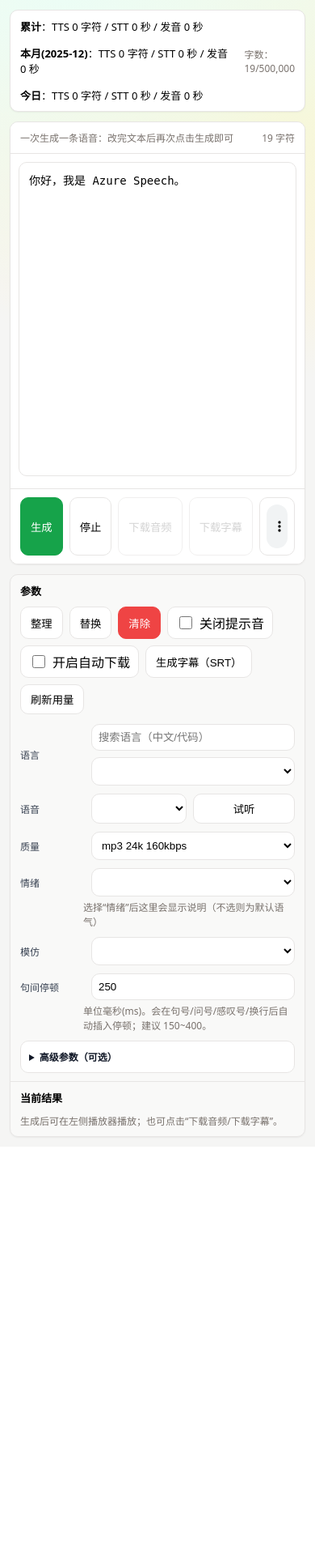
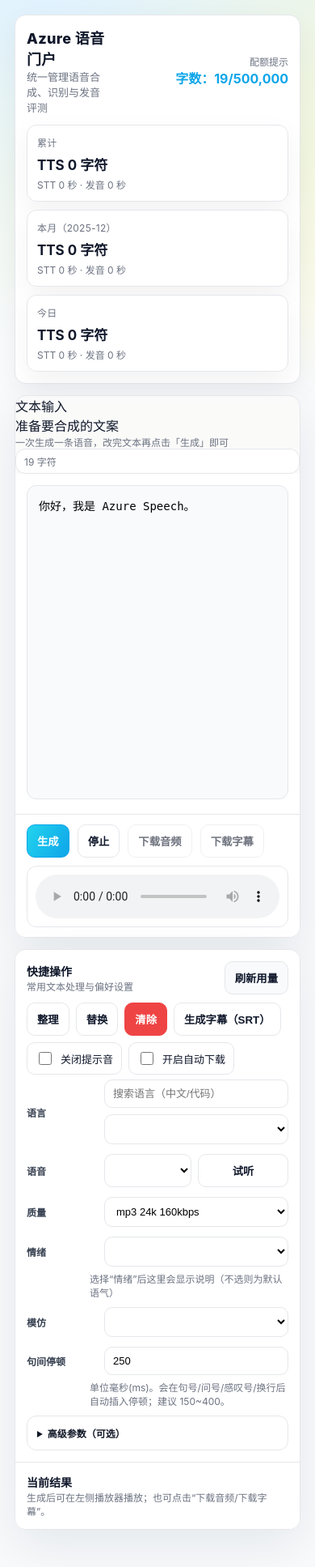
Before and after one commit to sdacasda/TTS, a FastAPI app: page / in a window 390 px wide. Shown: the whole page at 81% size. Before the commit the page ends 1406 px from the top, so only its background shows below. Run offline with FastAPI, Linux system fonts and the light colour scheme; data that the repository does not hold is empty.

Commit message:
Refine frontend panel layout and styling

```diff
--- a/ttl/backend/app/static/app.js
+++ b/ttl/backend/app/static/app.js
@@ -14,9 +14,21 @@
   const limit = Number(u?.limits?.tts_chars);
   if (Number.isFinite(limit) && limit > 0) state.ttsCharsLimit = limit;
   bar.innerHTML = `
-    <div><b>累计</b>：TTS ${fmt(u.all_time.tts_chars)} 字符 / STT ${fmt(u.all_time.stt_seconds)} 秒 / 发音 ${fmt(u.all_time.pron_seconds)} 秒</div>
-    <div><b>本月(${u.month_key})</b>：TTS ${fmt(u.month.tts_chars)} 字符 / STT ${fmt(u.month.stt_seconds)} 秒 / 发音 ${fmt(u.month.pron_seconds)} 秒</div>
-    <div><b>今日</b>：TTS ${fmt(u.today.tts_chars)} 字符 / STT ${fmt(u.today.stt_seconds)} 秒 / 发音 ${fmt(u.today.pron_seconds)} 秒</div>
+    <div class="metric">
+      <div class="label">累计</div>
+      <div class="value">TTS ${fmt(u.all_time.tts_chars)} 字符</div>
+      <div class="meta">STT ${fmt(u.all_time.stt_seconds)} 秒 · 发音 ${fmt(u.all_time.pron_seconds)} 秒</div>
+    </div>
+    <div class="metric">
+      <div class="label">本月（${u.month_key}）</div>
+      <div class="value">TTS ${fmt(u.month.tts_chars)} 字符</div>
+      <div class="meta">STT ${fmt(u.month.stt_seconds)} 秒 · 发音 ${fmt(u.month.pron_seconds)} 秒</div>
+    </div>
+    <div class="metric">
+      <div class="label">今日</div>
+      <div class="value">TTS ${fmt(u.today.tts_chars)} 字符</div>
+      <div class="meta">STT ${fmt(u.today.stt_seconds)} 秒 · 发音 ${fmt(u.today.pron_seconds)} 秒</div>
+    </div>
   `;
   updateCharCount();
 }
--- a/ttl/backend/app/templates/index.html
+++ b/ttl/backend/app/templates/index.html
@@ -6,49 +6,154 @@
     <title>Azure 语音门户</title>
     <style>
       :root {
-        --border: #e7e5e4;
-        --muted: #78716c;
-        --bg: rgba(255, 255, 255, .88);
-        --panel: rgba(250, 250, 249, .92);
-        --brand: #16a34a;
-        --shadow: 0 1px 2px rgba(0,0,0,.05);
+        --border: #e5e7eb;
+        --muted: #6b7280;
+        --bg: rgba(255, 255, 255, 0.92);
+        --panel: rgba(250, 250, 249, 0.95);
+        --brand: #0ea5e9;
+        --shadow: 0 20px 60px rgba(15, 23, 42, 0.08);
+        --shadow-soft: 0 10px 30px rgba(15, 23, 42, 0.05);
       }
-      body { font-family: ui-sans-serif, system-ui, -apple-system, Segoe UI, Roboto, Helvetica, Arial; margin: 0; background: radial-gradient(1200px 600px at 20% 0%, #ecfdf5 0%, rgba(236,253,245,0) 60%), radial-gradient(1000px 600px at 90% 10%, #fef3c7 0%, rgba(254,243,199,0) 55%), #f5f5f4; }
-      .wrap { padding: 12px; max-width: 1320px; margin: 0 auto; }
-      .bar { background: #fff; border: 1px solid var(--border); border-radius: 10px; box-shadow: var(--shadow); }
-      .usage { display:flex; align-items:center; justify-content:space-between; gap: 12px; padding: 10px 12px; font-size: 13px; }
-      .usage .left { display:flex; gap: 14px; flex-wrap: wrap; }
-      .usage strong { font-weight: 700; }
-      .toolbar { display:flex; align-items:center; justify-content:flex-end; gap: 8px; padding: 10px 12px; border-top: 1px solid var(--border); flex-wrap: wrap; }
-      .toolbar .spacer { display:none; }
-      .layout { display:grid; grid-template-columns: 1fr 380px; gap: 12px; margin-top: 12px; }
-      .panel { background: var(--bg); border: 1px solid var(--border); border-radius: 10px; box-shadow: var(--shadow); overflow: hidden; }
-      .editorHead { display:flex; align-items:center; justify-content:space-between; padding: 10px 12px; border-bottom: 1px solid var(--border); background: #fff; }
-      .editorHead .muted { font-size: 12px; color: var(--muted); }
-      .editor { padding: 10px; background: #fff; }
-      textarea { width: 100%; height: calc(100vh - 270px); min-height: 420px; resize: none; border: 1px solid var(--border); border-radius: 10px; padding: 12px; box-sizing: border-box; font-size: 14px; line-height: 1.55; }
-      .actions { display:flex; gap: 8px; flex-wrap: wrap; padding: 10px 12px; border-top: 1px solid var(--border); background: #fff; }
-      button { padding: 8px 12px; cursor: pointer; border-radius: 10px; border: 1px solid var(--border); background: #fff; transition: background .15s, border-color .15s, transform .05s; }
-      button:hover { background: #f9fafb; }
+      body {
+        font-family: "Inter", ui-sans-serif, system-ui, -apple-system, Segoe UI, Roboto,
+          Helvetica, Arial;
+        margin: 0;
+        background: radial-gradient(1200px 700px at 15% 0%, #e0f2fe 0%, rgba(224, 242, 254, 0) 60%),
+          radial-gradient(1100px 700px at 90% 5%, #fef9c3 0%, rgba(254, 249, 195, 0) 55%),
+          #f8fafc;
+        color: #0f172a;
+      }
+      .wrap { padding: 18px; max-width: 1340px; margin: 0 auto 28px; box-sizing: border-box; }
+      .bar {
+        background: #fff;
+        border: 1px solid var(--border);
+        border-radius: 14px;
+        box-shadow: var(--shadow-soft);
+        padding: 14px;
+      }
+      .barHead {
+        display: flex;
+        align-items: center;
+        justify-content: space-between;
+        gap: 12px;
+        margin-bottom: 12px;
+      }
+      .brand { font-size: 18px; font-weight: 800; letter-spacing: 0.02em; }
+      .sub { color: var(--muted); font-size: 13px; }
+      .quotaBox { text-align: right; min-width: 210px; }
+      .quotaVal { font-weight: 700; color: #0ea5e9; }
+      .usageGrid {
+        display: grid;
+        grid-template-columns: repeat(auto-fit, minmax(220px, 1fr));
+        gap: 10px;
+      }
+      .metric {
+        background: var(--bg);
+        border: 1px solid var(--border);
+        border-radius: 12px;
+        padding: 12px;
+        box-shadow: var(--shadow-soft);
+      }
+      .metric .label { font-size: 12px; color: var(--muted); letter-spacing: 0.02em; text-transform: uppercase; }
+      .metric .value { font-size: 17px; font-weight: 700; margin: 6px 0 4px; }
+      .metric .meta { font-size: 12px; color: var(--muted); }
+
+      .layout { display: grid; grid-template-columns: 1fr 380px; gap: 14px; margin-top: 14px; }
+      .panel {
+        background: var(--panel);
+        border: 1px solid var(--border);
+        border-radius: 14px;
+        box-shadow: var(--shadow);
+        overflow: hidden;
+      }
+      .panelHead {
+        display: flex;
+        align-items: center;
+        justify-content: space-between;
+        padding: 14px;
+        border-bottom: 1px solid var(--border);
+        background: #fff;
+      }
+      .panelHead .eyebrow { font-size: 11px; letter-spacing: 0.08em; color: var(--muted); text-transform: uppercase; }
+      .panelHead .title { font-size: 17px; font-weight: 700; }
+      .editor { padding: 14px; background: #fff; }
+      textarea {
+        width: 100%;
+        height: calc(100vh - 320px);
+        min-height: 420px;
+        resize: none;
+        border: 1px solid var(--border);
+        border-radius: 12px;
+        padding: 14px;
+        box-sizing: border-box;
+        font-size: 14px;
+        line-height: 1.6;
+        background: #f8fafc;
+      }
+      .actions {
+        display: flex;
+        gap: 10px;
+        flex-wrap: wrap;
+        padding: 12px 14px;
+        border-top: 1px solid var(--border);
+        background: #fff;
+        align-items: stretch;
+      }
+      button {
+        padding: 10px 12px;
+        cursor: pointer;
+        border-radius: 10px;
+        border: 1px solid var(--border);
+        background: #fff;
+        transition: background 0.15s, border-color 0.15s, transform 0.05s, box-shadow 0.15s;
+        font-weight: 600;
+        color: #0f172a;
+      }
+      button:hover { background: #f8fafc; box-shadow: var(--shadow-soft); }
       button:active { transform: translateY(1px); }
-      button:disabled { opacity: .6; cursor: not-allowed; }
-      button.primary { background: var(--brand); border-color: var(--brand); color: #fff; }
-      button.primary:hover { background: #15803d; border-color: #15803d; }
-      button.danger { background: #ef4444; border-color: #ef4444; color: #fff; }
+      button:disabled { opacity: .6; cursor: not-allowed; box-shadow: none; }
+      button.primary { background: linear-gradient(120deg, #22d3ee, #0ea5e9); border-color: #0ea5e9; color: #fff; }
+      button.primary:hover { background: linear-gradient(120deg, #06b6d4, #0284c7); border-color: #0284c7; }
+      button.danger { background: #ef4444; border-color: #ef4444; color: #fff; box-shadow: none; }
       button.danger:hover { background: #dc2626; border-color: #dc2626; }
-      .pill { display:flex; align-items:center; gap: 8px; padding: 8px; border: 1px solid var(--border); border-radius: 10px; background: #fff; }
-      .switch { display:inline-flex; align-items:center; gap: 6px; user-select:none; }
+      button.ghost { background: #f8fafc; }
+      .pill {
+        display: flex;
+        align-items: center;
+        gap: 8px;
+        padding: 10px;
+        border: 1px solid var(--border);
+        border-radius: 12px;
+        background: #fff;
+      }
+      .pill.slim { padding: 6px 10px; }
+      .switch { display: inline-flex; align-items: center; gap: 8px; user-select: none; font-size: 13px; }
       .switch input { width: 16px; height: 16px; }
 
-      .toolbox { display:flex; flex-wrap: wrap; gap: 8px; margin: 6px 0 12px; }
-      .toolbox .switch { padding: 7px 10px; border: 1px solid var(--border); border-radius: 10px; background: #fff; }
+      .toolbox { display: grid; gap: 8px; margin: 4px 0 6px; }
+      .toolbox .rowline { display: flex; flex-wrap: wrap; gap: 8px; }
+      .toolbox .switch { border: 1px solid var(--border); padding: 8px 10px; border-radius: 10px; background: #fff; }
       .right { background: var(--panel); }
-      .right .section { padding: 10px 12px; border-bottom: 1px solid var(--border); }
-      .right .title { font-weight: 700; font-size: 13px; margin-bottom: 10px; }
-      .row { display:grid; grid-template-columns: 78px 1fr; gap: 10px; align-items:center; margin-bottom: 10px; }
-      .row label { font-size: 12px; color:#374151; }
-      input, select { width: 100%; padding: 8px; border: 1px solid var(--border); border-radius: 10px; box-sizing: border-box; background: #fff; }
-      input:focus, select:focus, textarea:focus { outline: none; border-color: rgba(22, 163, 74, .55); box-shadow: 0 0 0 4px rgba(22, 163, 74, .12); }
+      .right .section { padding: 14px; border-bottom: 1px solid var(--border); background: #fff; }
+      .right .sectionHead { display:flex; align-items:center; justify-content:space-between; gap:10px; margin-bottom:10px; }
+      .right .title { font-weight: 700; font-size: 14px; }
+      .right .subtitle { color: var(--muted); font-size: 12px; }
+      .row { display:grid; grid-template-columns: 86px 1fr; gap: 10px; align-items:center; margin-bottom: 12px; }
+      .row label { font-size: 12px; color:#374151; font-weight: 600; }
+      input, select {
+        width: 100%;
+        padding: 9px 10px;
+        border: 1px solid var(--border);
+        border-radius: 10px;
+        box-sizing: border-box;
+        background: #fff;
+        font-size: 13px;
+      }
+      input:focus, select:focus, textarea:focus {
+        outline: none;
+        border-color: rgba(14, 165, 233, 0.8);
+        box-shadow: 0 0 0 4px rgba(14, 165, 233, 0.15);
+      }
       input[type=range] { width: 100%; }
       .inline { display:flex; gap: 8px; }
       .inline > * { flex: 1; }
@@ -57,39 +162,62 @@
       .muted { color: var(--muted); font-size: 12px; }
       .mono { font-family: ui-monospace, SFMono-Regular, Menlo, Monaco, Consolas, "Liberation Mono", "Courier New", monospace; }
       dialog { border: 1px solid var(--border); border-radius: 12px; padding: 0; box-shadow: 0 10px 25px rgba(0,0,0,.15); }
-      dialog .dlg { width: min(560px, 94vw); background: #fff; }
+      dialog .dlg { width: min(560px, 94vw); background: #fff; border-radius: 12px; overflow: hidden; }
       dialog .dlgHead { padding: 12px; font-weight: 700; border-bottom: 1px solid var(--border); }
       dialog .dlgBody { padding: 12px; }
       dialog .dlgFoot { padding: 12px; border-top: 1px solid var(--border); display:flex; justify-content:flex-end; gap: 8px; }
 
-      details { background: #fff; border: 1px solid var(--border); border-radius: 10px; padding: 10px; }
+      details { background: #fff; border: 1px solid var(--border); border-radius: 12px; padding: 12px; }
       details summary { cursor: pointer; font-weight: 700; font-size: 12px; color:#111827; }
       details[open] summary { margin-bottom: 10px; }
 
-      @media (max-width: 980px) {
+      @media (max-width: 1080px) {
         .layout { grid-template-columns: 1fr; }
-        textarea { height: 46vh; min-height: 260px; }
+        textarea { height: 46vh; min-height: 280px; }
       }
     </style>
   </head>
   <body>
     <div class="wrap">
       <div class="bar">
-        <div class="usage" id="topbar">
-          <div class="left" id="usageBar">
-            <div><strong>累计</strong>：TTS 0 字符 / STT 0 秒 / 发音 0 秒</div>
-            <div><strong>本月</strong>：TTS 0 字符 / STT 0 秒 / 发音 0 秒</div>
-            <div><strong>今日</strong>：TTS 0 字符 / STT 0 秒 / 发音 0 秒</div>
+        <div class="barHead">
+          <div>
+            <div class="brand">Azure 语音门户</div>
+            <div class="sub">统一管理语音合成、识别与发音评测</div>
           </div>
-          <div class="muted" id="quotaHint">字数：0/500000</div>
+          <div class="quotaBox">
+            <div class="muted">配额提示</div>
+            <div class="quotaVal" id="quotaHint">字数：0/500000</div>
+          </div>
+        </div>
+        <div class="usageGrid" id="usageBar">
+          <div class="metric">
+            <div class="label">累计</div>
+            <div class="value">TTS 0 字符</div>
+            <div class="meta">STT 0 秒 · 发音 0 秒</div>
+          </div>
+          <div class="metric">
+            <div class="label">本月</div>
+            <div class="value">TTS 0 字符</div>
+            <div class="meta">STT 0 秒 · 发音 0 秒</div>
+          </div>
+          <div class="metric">
+            <div class="label">今日</div>
+            <div class="value">TTS 0 字符</div>
+            <div class="meta">STT 0 秒 · 发音 0 秒</div>
+          </div>
         </div>
       </div>
 
       <div class="layout">
         <div class="panel">
           <div class="editorHead">
-            <div class="muted">一次生成一条语音：改完文本后再次点击生成即可</div>
-            <div class="muted" id="charCount">0 字符</div>
+            <div>
+              <div class="eyebrow">文本输入</div>
+              <div class="title">准备要合成的文案</div>
+              <div class="muted">一次生成一条语音，改完文本再点击「生成」即可</div>
+            </div>
+            <div class="pill slim muted" id="charCount">0 字符</div>
           </div>
           <div class="editor">
             <textarea id="ttsText">你好，我是 Azure Speech。</textarea>
@@ -107,16 +235,25 @@
 
         <div class="panel right">
           <div class="section">
-            <div class="title">参数</div>
+            <div class="sectionHead">
+              <div>
+                <div class="title">快捷操作</div>
+                <div class="subtitle">常用文本处理与偏好设置</div>
+              </div>
+              <button id="refreshUsage" class="ghost">刷新用量</button>
+            </div>
 
             <div class="toolbox">
-              <button id="btnFormat">整理</button>
-              <button id="btnReplace">替换</button>
-              <button class="danger" id="btnClear">清除</button>
-              <label class="switch"><input type="checkbox" id="toggleBeep" /> 关闭提示音</label>
-              <label class="switch"><input type="checkbox" id="toggleAutoDownload" /> 开启自动下载</label>
-              <button id="btnGenSrt">生成字幕（SRT）</button>
-              <button id="refreshUsage">刷新用量</button>
+              <div class="rowline">
+                <button id="btnFormat">整理</button>
+                <button id="btnReplace">替换</button>
+                <button class="danger" id="btnClear">清除</button>
+                <button id="btnGenSrt">生成字幕（SRT）</button>
+              </div>
+              <div class="rowline">
+                <label class="switch"><input type="checkbox" id="toggleBeep" /> 关闭提示音</label>
+                <label class="switch"><input type="checkbox" id="toggleAutoDownload" /> 开启自动下载</label>
+              </div>
             </div>
 
             <div class="row">
```
